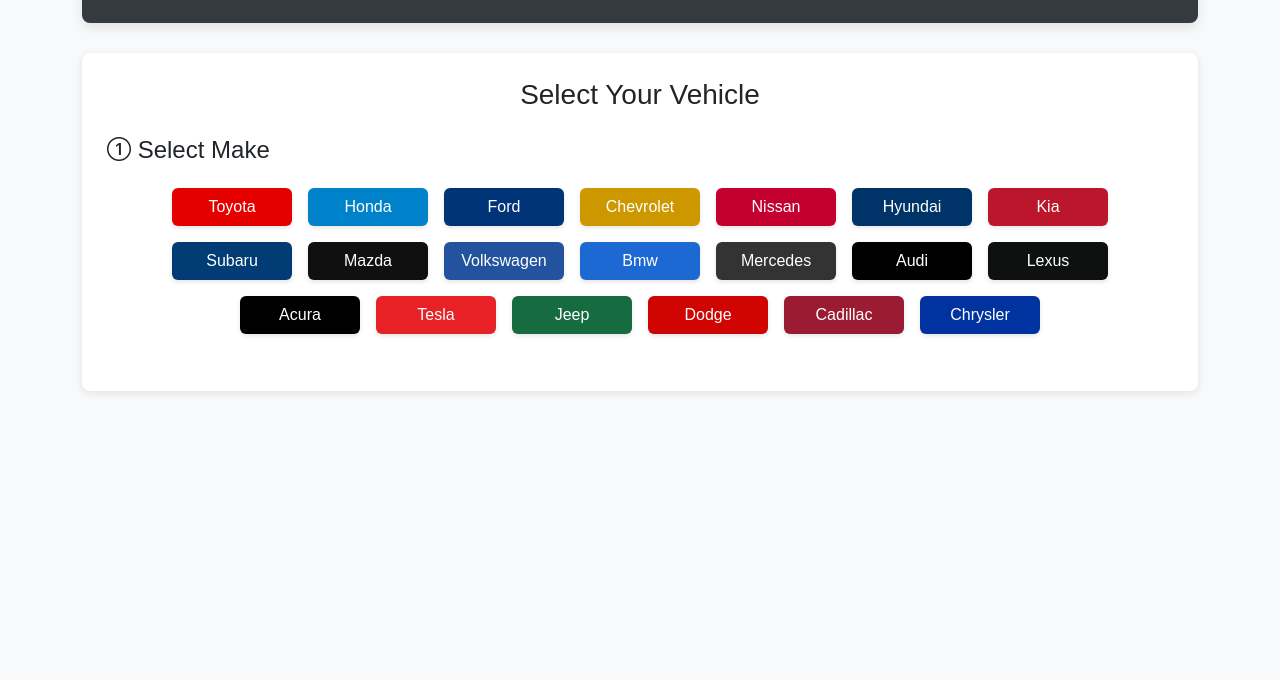
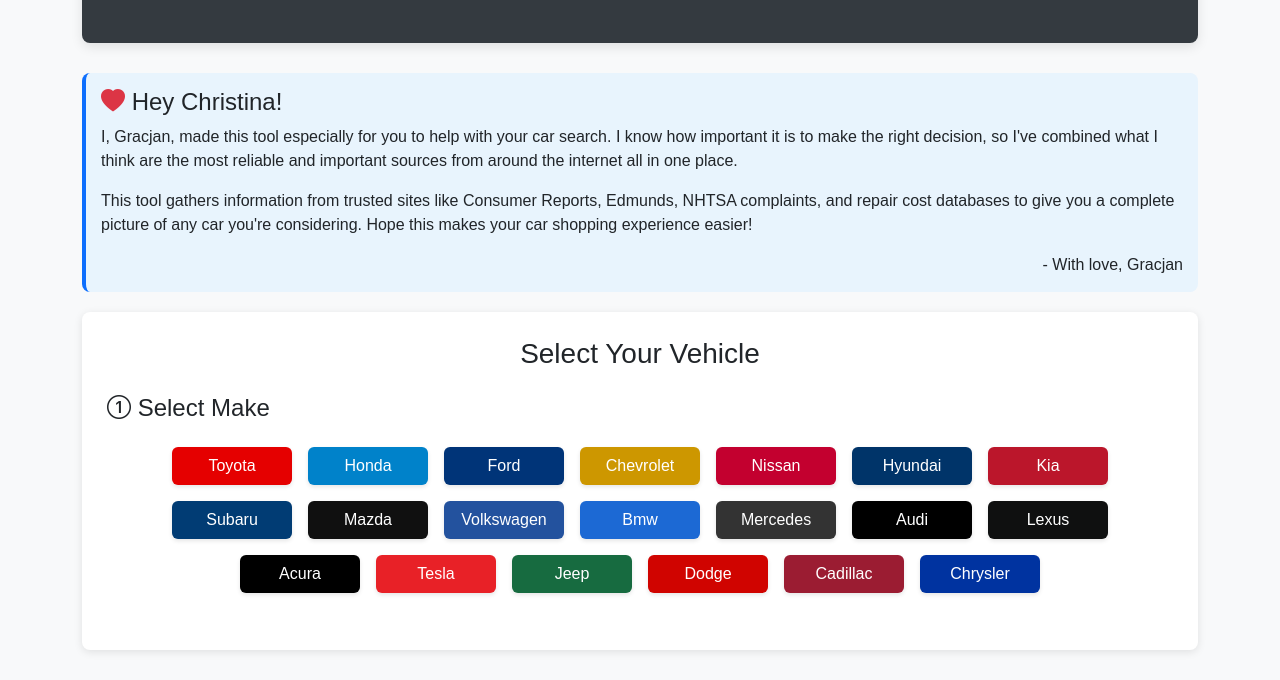
Before and after one commit to gracp/christina-car-search, a plain HTML site: page index.html in a window 1280 px wide. Shown: the part 139-819 px from the top of the page. Drawn offline with nearby package versions, Linux system fonts and the light colour scheme.

Commit message:
Update index.html

```diff
--- a/index.html
+++ b/index.html
@@ -9,7 +9,7 @@
     <style>
         body {
             font-family: 'Arial', sans-serif;
-            padding-top: 20psssx;
+            padding-top: 20px;
             background-color: #f8f9fa;
         }
         .header {
@@ -126,6 +126,13 @@
             color: #ffc107;
             font-size: 1.2rem;
         }
+        .personal-message {
+            background-color: #e8f4fd;
+            border-left: 4px solid #0d6efd;
+            padding: 15px;
+            margin-bottom: 20px;
+            border-radius: 8px;
+        }
     </style>
 </head>
 <body>
@@ -133,6 +140,13 @@
         <div class="header text-center">
             <h1><i class="bi bi-car-front"></i> Car Research Helper</h1>
             <p class="lead">Find comprehensive information to make informed car buying decisions</p>
+        </div>
+
+        <div class="personal-message">
+            <h4><i class="bi bi-heart-fill text-danger"></i> Hey Christina!</h4>
+            <p>I, Gracjan, made this tool especially for you to help with your car search. I know how important it is to make the right decision, so I've combined what I think are the most reliable and important sources from around the internet all in one place.</p>
+            <p>This tool gathers information from trusted sites like Consumer Reports, Edmunds, NHTSA complaints, and repair cost databases to give you a complete picture of any car you're considering. Hope this makes your car shopping experience easier!</p>
+            <p class="mb-0 text-end">- With love, Gracjan</p>
         </div>
 
         <div class="selection-container">
@@ -908,3 +922,4 @@
         }
     </script>
 </body>
+</html>
```
